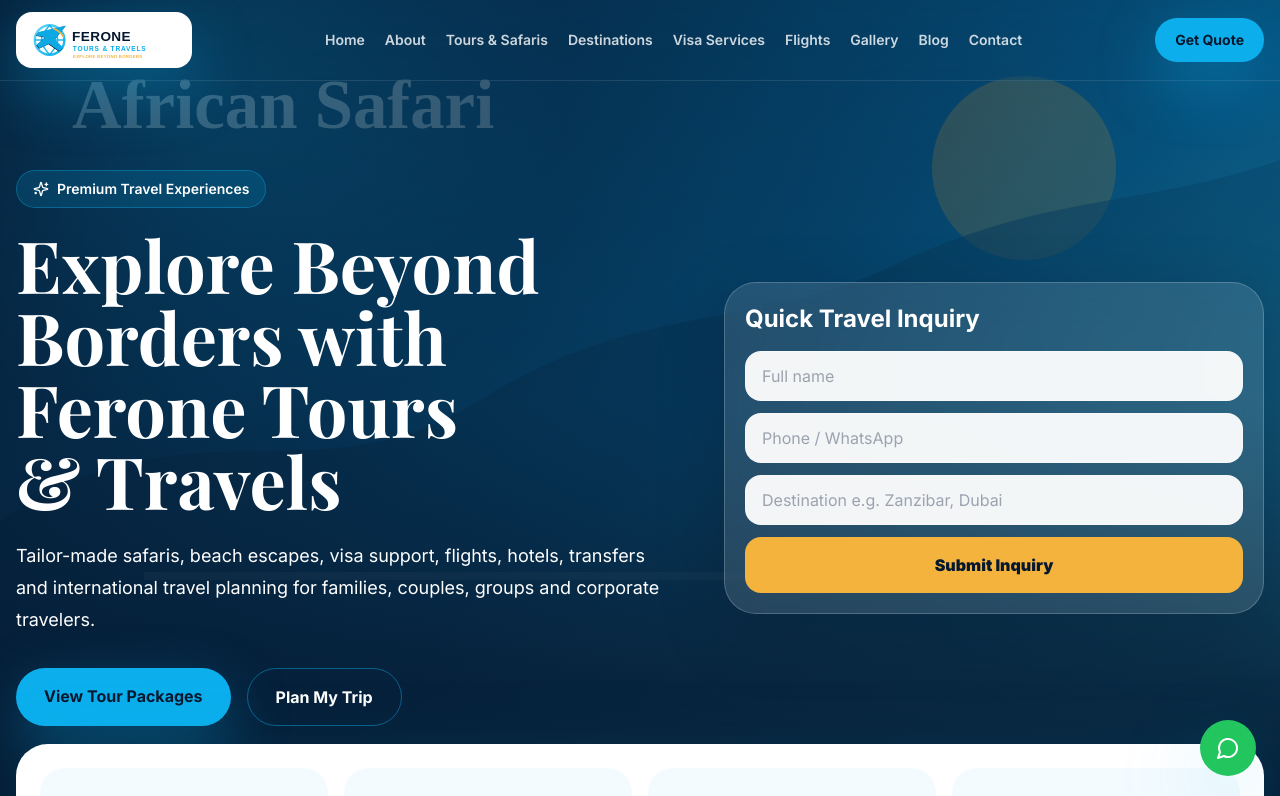
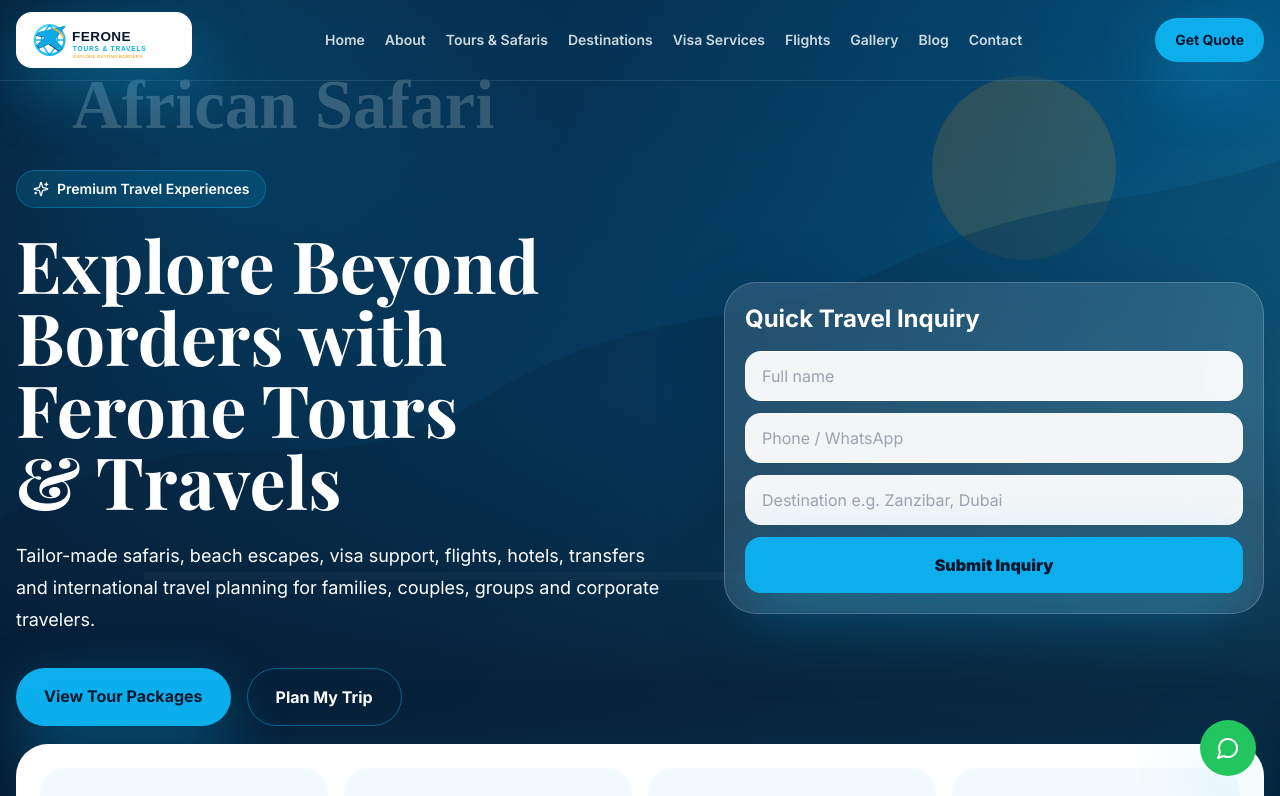
Before and after one commit to Ngovoze/ferone-tours-travels, a Next.js app: page / in a window 1280 px wide. Shown: the top 796 px of the page. Built offline with nearby package versions, Linux system fonts and the light colour scheme; no server answers; a web font is replaced by a local one.

Commit message:
style: update inquiry form brand styling

```diff
--- a/components/forms/inquiry-form.tsx
+++ b/components/forms/inquiry-form.tsx
@@ -4,6 +4,6 @@
     <input name="phone" required placeholder="Phone / WhatsApp" className="rounded-2xl border border-white/20 bg-white/95 px-4 py-3 text-luxury-ink outline-none" />
     <input name="destination" required placeholder="Destination e.g. Zanzibar, Dubai" className="rounded-2xl border border-white/20 bg-white/95 px-4 py-3 text-luxury-ink outline-none" />
     {!compact && <textarea name="message" placeholder="Tell us your travel dates, budget and number of travelers" className="min-h-32 rounded-2xl border bg-white px-4 py-3 text-luxury-ink outline-none" />}
-    <button className="rounded-2xl bg-luxury-gold px-5 py-4 font-black text-luxury-navy transition hover:scale-[1.01]">Submit Inquiry</button>
+    <button className="rounded-2xl bg-luxury-ocean px-5 py-4 font-black text-luxury-navy shadow-brand transition hover:scale-[1.01] hover:bg-white">Submit Inquiry</button>
   </form>
 }
```
